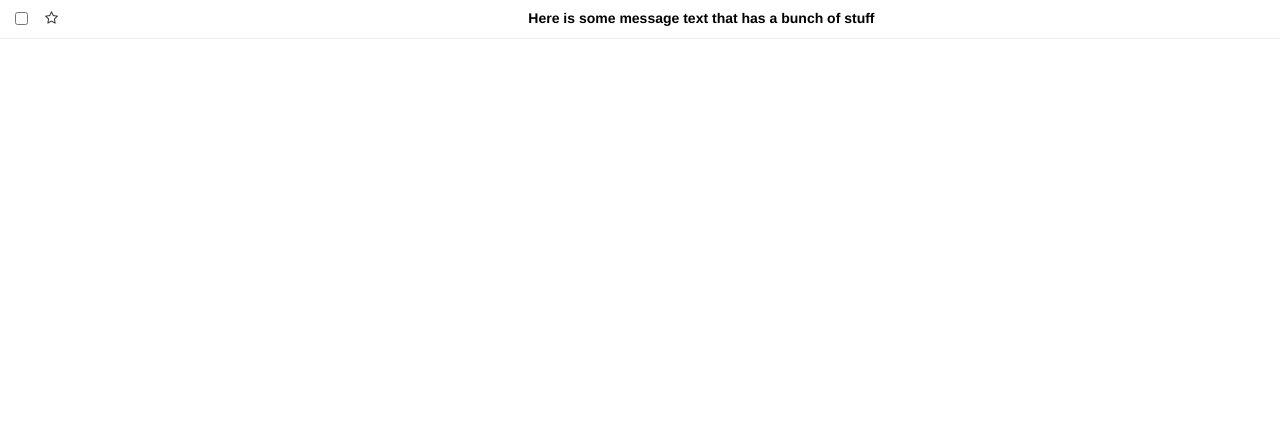
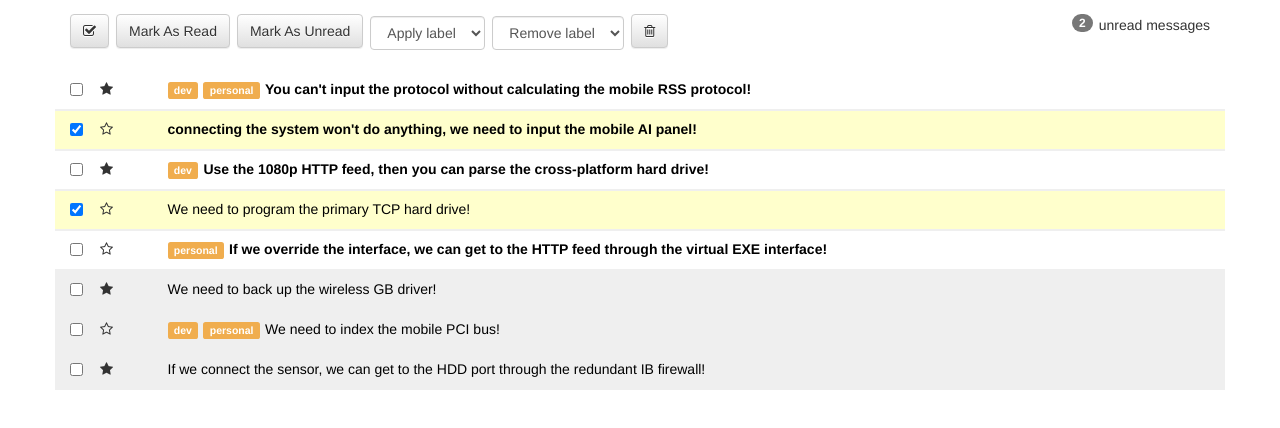
Before and after one commit to eshaben/react-inbox, a React (Create React App) app in the folder react-inbox/: page / in a window 1280 px wide. Shown: the top 428 px of the page. Built offline with nearby package versions, Linux system fonts and the light colour scheme.

Commit message:
🔮 messages are showing up with appoprtiate styling

```diff
--- a/react-inbox/src/App.js
+++ b/react-inbox/src/App.js
@@ -1,13 +1,80 @@
 import React, { Component } from 'react';
-import logo from './logo.svg';
 import './App.css';
-import Greeting from './components/messages.js';
+
+import Messages from './components/messages.js';
+import Message from './components/message.js';
+import Toolbar from './components/toolbar.js'
+
+var messageList = [
+  {
+    "id": 1,
+    "subject": "You can't input the protocol without calculating the mobile RSS protocol!",
+    "read": false,
+    "starred": true,
+    "labels": ["dev", "personal"]
+  },
+  {
+    "id": 2,
+    "subject": "connecting the system won't do anything, we need to input the mobile AI panel!",
+    "read": false,
+    "starred": false,
+    "selected": true,
+    "labels": []
+  },
+  {
+    "id": 3,
+    "subject": "Use the 1080p HTTP feed, then you can parse the cross-platform hard drive!",
+    "read": false,
+    "starred": true,
+    "labels": ["dev"]
+  },
+  {
+    "id": 4,
+    "subject": "We need to program the primary TCP hard drive!",
+    "read": true,
+    "starred": false,
+    "selected": true,
+    "labels": []
+  },
+  {
+    "id": 5,
+    "subject": "If we override the interface, we can get to the HTTP feed through the virtual EXE interface!",
+    "read": false,
+    "starred": false,
+    "labels": ["personal"]
+  },
+  {
+    "id": 6,
+    "subject": "We need to back up the wireless GB driver!",
+    "read": true,
+    "starred": true,
+    "labels": []
+  },
+  {
+    "id": 7,
+    "subject": "We need to index the mobile PCI bus!",
+    "read": true,
+    "starred": false,
+    "labels": ["dev", "personal"]
+  },
+  {
+    "id": 8,
+    "subject": "If we connect the sensor, we can get to the HDD port through the redundant IB firewall!",
+    "read": true,
+    "starred": true,
+    "labels": []
+  }
+]
+
 
 class App extends Component {
+
   render() {
     return (
-      <div className="App">
-        <Greeting />
+      <div className="container">
+        <Toolbar />
+        <Messages messages={messageList}/>
+
       </div>
     );
   }
--- a/react-inbox/src/components/message.js
+++ b/react-inbox/src/components/message.js
@@ -0,0 +1,75 @@
+import React from 'react';
+
+const Message =  ({ message }) => {
+  let readClass = 'row message';
+  if (message.read) {
+    readClass += ' read';
+  } else {
+    readClass += ' unread';
+  }
+
+  let starred = 'star fa';
+  if (message.starred) {
+    starred += ' fa-star';
+  } else {
+    starred += ' fa-star-o';
+  }
+
+  let selected = 'row message';
+  if (message.selected) {
+    readClass += ' selected';
+  } else {
+    readClass += ' ';
+  }
+
+  let checked = ''
+  if (message.selected) {
+    checked += 'checked'
+  } else {
+    checked += '';
+  }
+
+  let dev = ''
+  let gschool = ''
+  let personal = ''
+
+  for (var i=0; i<message.labels.length; i++){
+    if(message.labels[i] === 'dev'){
+      dev = 'dev'
+    } else if(message.labels[i] === 'gschool'){
+      gschool = 'gschool'
+    } else if(message.labels[i] === 'personal'){
+      personal = 'personal'
+    }
+  }
+
+  return (
+     <div className={readClass} >
+      <div className="col-xs-1">
+        <div className="row">
+          <div className="col-xs-2">
+            <input type="checkbox" checked={checked} onClick={toggle}/>
+          </div>
+          <div className="col-xs-2">
+            <i className={starred}></i>
+          </div>
+        </div>
+      </div>
+      <div className="col-xs-11">
+        <span className="label label-warning">{dev}</span>
+        <span className="label label-warning">{gschool}</span>
+        <span className="label label-warning">{personal}</span>
+        <a href="#">
+         {message.subject}
+        </a>
+      </div>
+    </div>
+    )
+}
+
+function toggle(e){
+  e.preventDefault()
+
+}
+
+export default Message
--- a/react-inbox/src/components/messages.js
+++ b/react-inbox/src/components/messages.js
@@ -1,23 +1,14 @@
 import React from 'react';
+import Message from './message'
 
-const Greeting = () => {
-  return(<div className="row message unread">
-  <div className="col-xs-1">
-    <div className="row">
-      <div className="col-xs-2">
-        <input type="checkbox" />
-      </div>
-      <div className="col-xs-2">
-        <i className="star fa fa-star-o"></i>
-      </div>
+const Messages = (props) => {
+  let messages = props.messages;
+  console.log(messages);
+  return(
+    <div className="">
+  {messages.map ( message => <Message key={ message.id } message= {message} />)}
     </div>
-  </div>
-  <div className="col-xs-11">
-    <a href="#">
-      Here is some message text that has a bunch of stuff
-    </a>
-  </div>
-</div>)
+  )
 };
 
-export default Greeting;
+export default Messages;
--- a/react-inbox/src/components/toolbar.js
+++ b/react-inbox/src/components/toolbar.js
@@ -0,0 +1,44 @@
+import React from 'react';
+
+const Toolbar = () => (
+  <div className="row toolbar">
+    <div className="col-md-12">
+      <p className="pull-right">
+        <span className="badge badge">2</span>
+        unread messages
+      </p>
+
+      <button className="btn btn-default">
+        <i className="fa fa-check-square-o"></i>
+      </button>
+
+      <button className="btn btn-default">
+        Mark As Read
+      </button>
+
+      <button className="btn btn-default">
+        Mark As Unread
+      </button>
+
+      <select className="form-control label-select">
+        <option>Apply label</option>
+        <option value="dev">dev</option>
+        <option value="personal">personal</option>
+        <option value="gschool">gschool</option>
+      </select>
+
+      <select className="form-control label-select">
+        <option>Remove label</option>
+        <option value="dev">dev</option>
+        <option value="personal">personal</option>
+        <option value="gschool">gschool</option>
+      </select>
+
+      <button className="btn btn-default">
+        <i className="fa fa-trash-o"></i>
+      </button>
+    </div>
+  </div>
+)
+
+export default Toolbar
--- a/react-inbox/src/data/messages.js
+++ b/react-inbox/src/data/messages.js
@@ -1,4 +1,6 @@
-var messages = [
+import React from 'react';
+
+var messageList = [
   {
     "id": 1,
     "subject": "You can't input the protocol without calculating the mobile RSS protocol!",
@@ -59,4 +61,4 @@
   }
 ]
 
-module.exports = messages;
+export default messageList
```
